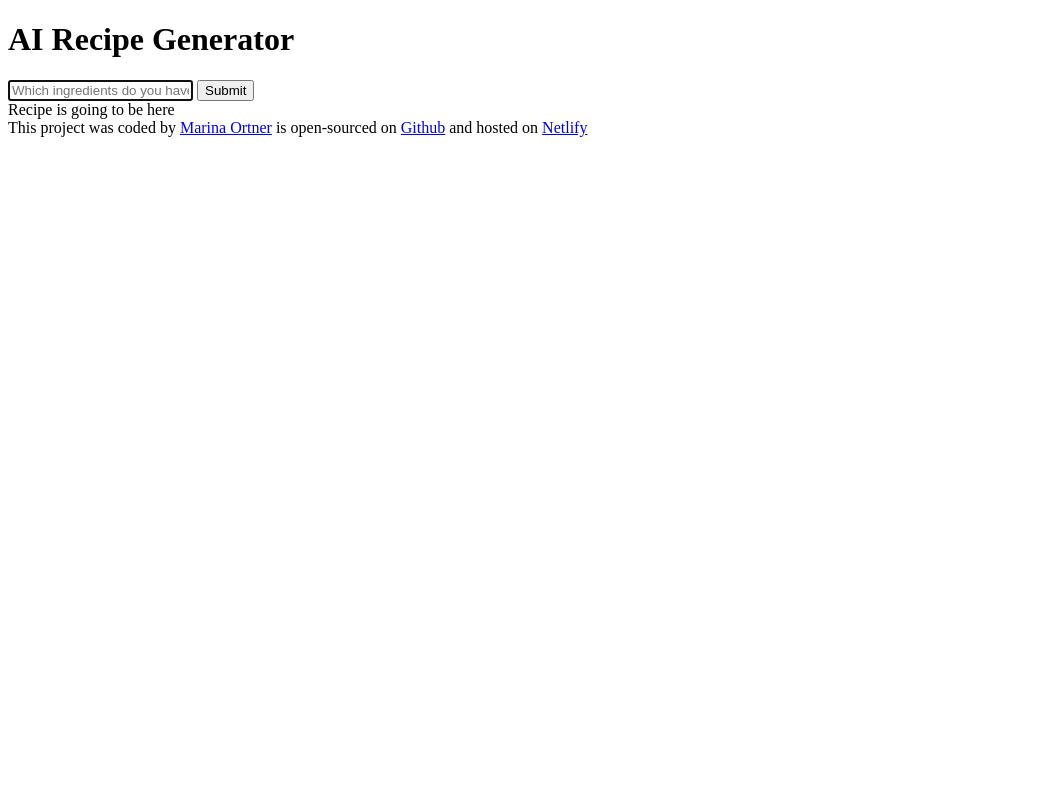
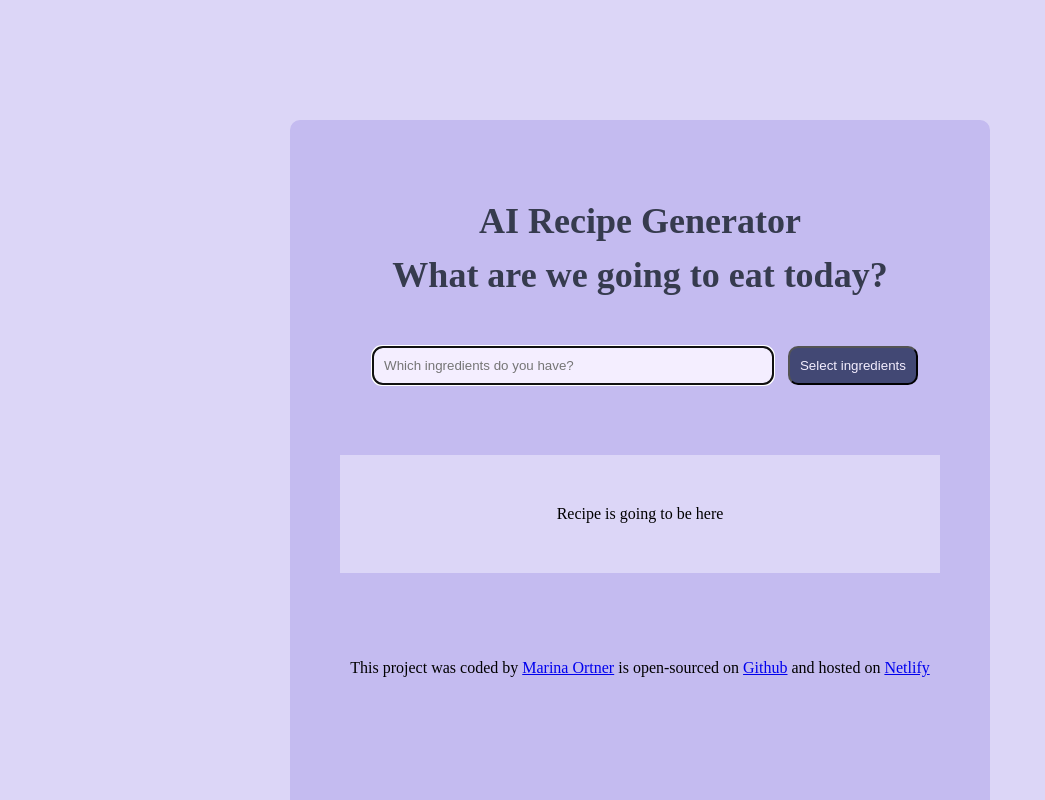
Before and after one commit to Marina-foodie/Add-on-Project-AI, a plain HTML site: page index.html in a window 1280 px wide. Shown: the top 800 px of the page, without its empty margins (0-1045 px from the left). Drawn offline with Linux system fonts and the light colour scheme.

Commit message:
added some css

```diff
--- a/index.html
+++ b/index.html
@@ -7,10 +7,15 @@
     <title>I Recipe Generator</title>
   </head>
   <body>
+    <div id="container">
       <header>
-      <h1>AI Recipe Generator</h1>
+        <h1>
+          AI Recipe Generator <br />
+          What are we going to eat today?
+        </h1>
       </header>
       <main>
+        <div id="inputBox">
           <form>
             <input
               type="text"
@@ -18,10 +23,13 @@
               autofocus
               required
               autocomplete="off"
+              id="searchBar"
             />
-        <input type="submit" />
+            <input type="submit" value="Select ingredients" id="Submit" />
           </form>
-      <div>Recipe is going to be here</div>
+        </div>
+        <div id="containerText">Recipe is going to be here</div>
+        <br /><br />
       </main>
       <footer>
         This project was coded by
@@ -39,6 +47,7 @@
           >Netlify</a
         >
       </footer>
+    </div>
     <script src="scr/index.js"></script>
   </body>
 </html>
--- a/scr/index.css
+++ b/scr/index.css
@@ -0,0 +1,44 @@
+body {
+  background: #dcd6f7;
+}
+h1 {
+  font-weight: 800px;
+  font-size: 36px;
+  line-height: 1.5;
+  color: #363b4e;
+}
+#container {
+  background: #c4bbf0;
+  margin: 120px auto;
+  max-width: 600px;
+  padding: 50px 50px 500px 50px;
+  border-radius: 10px;
+  text-align: center;
+}
+#containerText {
+  margin: 50px auto;
+  padding: 50px;
+  background: #dcd6f7;
+}
+#searchBar {
+  border-radius: 10px;
+  border-color: #424874;
+  box-shadow: none;
+  color: #424874;
+  width: 10cm;
+  background: #f4eeff;
+  margin: 20px 10px 20px 10px;
+  padding: 10px;
+}
+#Submit {
+  border-radius: 10px;
+  background-color: #f4eeff;
+  box-shadow: none;
+  color: #f4eeff;
+  padding: 10px;
+  margin: 10px 0px 10px 0px;
+  background: #424874;
+}
+#inputBox {
+  background: ;
+}
```
Lines whose indentation alone changed are shown as unchanged.
